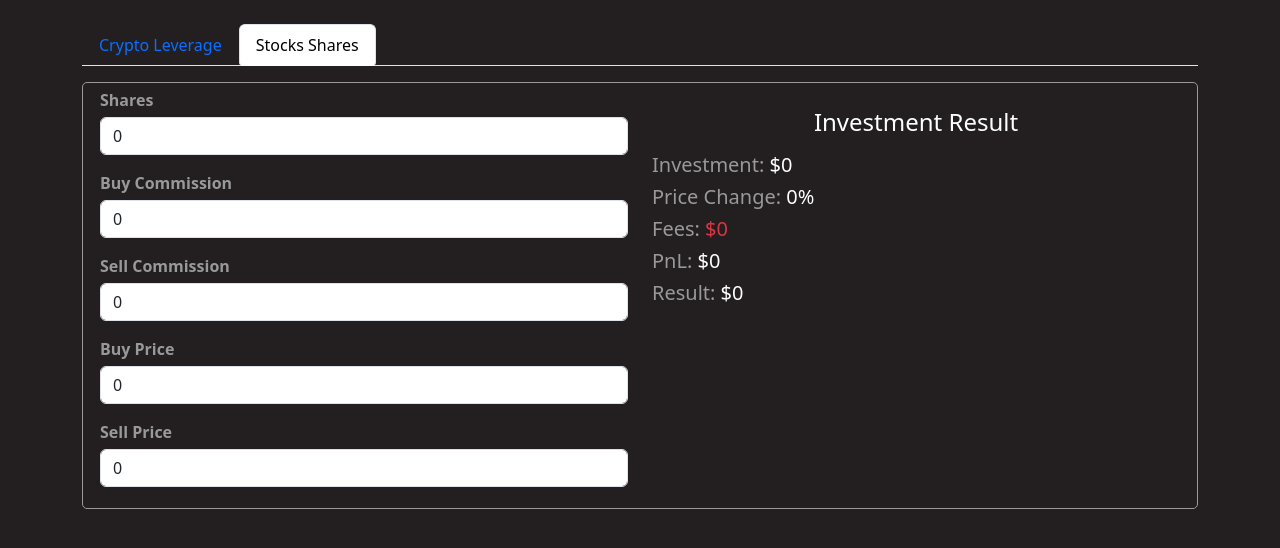
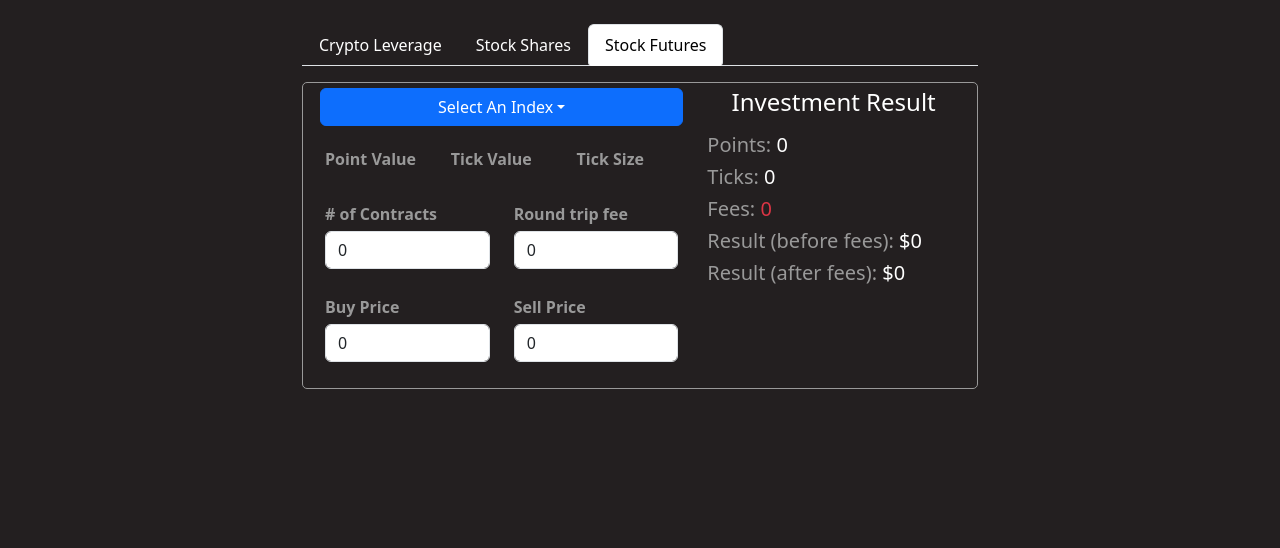
Before and after one commit to nsay/crypto-stocks-calculator, a React (Vite) app: page / in a window 1280 px wide. Shown: the top 548 px of the page. Built offline with nearby package versions, Linux system fonts and the light colour scheme.

Commit message:
added stock futures tab and content

```diff
--- a/package.json
+++ b/package.json
@@ -18,6 +18,7 @@
     "@fortawesome/free-regular-svg-icons": "^6.7.2",
     "@fortawesome/free-solid-svg-icons": "^6.7.2",
     "@fortawesome/react-fontawesome": "^0.2.2",
+    "axios": "^1.7.9",
     "bootstrap": "^5.3.3",
     "react": "^18.3.1",
     "react-bootstrap": "^2.10.8",
--- /dev/null
+++ b/src/components/Stocks/StockFutures/StockFutures.css
@@ -0,0 +1 @@
+@import url('../../../main.css');
--- /dev/null
+++ b/src/components/Stocks/StockFutures/StockFutures.tsx
@@ -0,0 +1,164 @@
+import React, { useState, useEffect } from "react";
+import { Container, Row, Col, Dropdown } from 'react-bootstrap';
+import indices, { Index } from './indices';
+import './StockFutures.css';
+import 'bootstrap/dist/css/bootstrap.min.css';
+
+const StockFutures: React.FC = () => {
+  const [selectedIndex, setSelectedIndex] = useState<Index | null>(null);
+  const [contracts, setContracts] = useState<number>(0);
+  const [fees, setFees] = useState<number>(0);
+  const [totalFees, setTotalFees] = useState<number>(0);
+  const [buyPrice, setBuyPrice] = useState<number>(0);
+  const [sellPrice, setSellPrice] = useState<number>(0);
+  const [ticks, setTicks] = useState<number>(0);
+  const [points, setPoints] = useState<number>(0);
+  const [result, setResult] = useState<number>(0);
+
+  useEffect(() => {
+    if (selectedIndex) {
+      // Calculate total fees
+      const calculateTotalFees = contracts * fees;
+      setTotalFees(calculateTotalFees);
+
+      // Calculate Points
+      const calculateTotalPoints = sellPrice - buyPrice;
+      setPoints(calculateTotalPoints);
+
+      // Calculate Ticks
+      const calculateTotalTicks = (calculateTotalPoints / selectedIndex!.tickSize);
+      setTicks(calculateTotalTicks);
+
+      // Calculate Result
+      const calculateTotalResults = (calculateTotalPoints * selectedIndex!.pointValue * contracts);
+      setResult(calculateTotalResults);
+    }
+  }, [buyPrice, contracts, fees, selectedIndex, sellPrice]);
+
+  const handleSelect = (symbol: string | null) => {
+    const selected = indices.find((index) => index.symbol === symbol);
+    setSelectedIndex(selected || null);
+  };
+
+  return (
+    <Container>
+      <Row>
+        {/* Left Column - Inputs */}
+        <Col md={7}>
+          <div className="mb-3">
+            <Dropdown onSelect={(e) => handleSelect(e)}>
+              <Dropdown.Toggle variant="primary" id="dropdown-basic">
+                {selectedIndex ? `${selectedIndex.name} (${selectedIndex.symbol})` : 'Select An Index'}
+              </Dropdown.Toggle>
+
+              <Dropdown.Menu>
+                {indices.map((index: Index) => (
+                  <Dropdown.Item key={index.symbol} eventKey={index.symbol}>
+                    {index.name} ({index.symbol})
+                  </Dropdown.Item>
+                ))}
+              </Dropdown.Menu>
+            </Dropdown>
+          </div>
+          <Row className="no-border">
+            <Col md={4}>
+              <div className="mb-3">
+                <label>Point Value</label>
+                <div className="primary-color">{selectedIndex?.pointValue}</div>
+              </div>
+            </Col>
+            <Col md={4}>
+              <div className="mb-3">
+                <label>Tick Value</label>
+                <div className="primary-color">{selectedIndex?.tickValue}</div>
+              </div>
+            </Col>
+            <Col md={4}>
+              <div className="mb-3">
+                <label>Tick Size</label>
+                <div className="primary-color">{selectedIndex?.tickSize}</div>
+              </div>
+            </Col>
+          </Row>
+          <Row className="no-border">
+            <Col md={6}>
+              <div className="mb-3">
+                <label># of Contracts</label>
+                <input
+                  type="number"
+                  value={contracts}
+                  onChange={(e) => setContracts(e.target.value === "" ? 0 : Number(e.target.value))}
+                  className="form-control" />
+              </div>
+            </Col>
+            <Col md={6}>
+              <div className="mb-3">
+                <label>Round trip fee</label>
+                <input
+                  type="number"
+                  value={fees}
+                  onChange={(e) => setFees(e.target.value === "" ? 0 : Number(e.target.value))}
+                  className="form-control" />
+              </div>
+            </Col>
+          </Row>
+          <Row className="no-border">
+            <Col md={6}>
+              <div className="mb-3">
+                <label>Buy Price</label>
+                <input
+                  type="number"
+                  value={buyPrice}
+                  onChange={(e) => setBuyPrice(e.target.value === "" ? 0 : Number(e.target.value))}
+                  className="form-control" />
+              </div>
+            </Col>
+            <Col md={6}>
+              <div className="mb-3">
+                <label>Sell Price</label>
+                <input
+                  type="number"
+                  value={sellPrice}
+                  onChange={(e) => setSellPrice(e.target.value === "" ? 0 : Number(e.target.value))}
+                  className="form-control" />
+              </div>
+            </Col>
+          </Row>
+        </Col>
+
+        {/* Right Column - Investment Results */}
+        <Col md={5}>
+          <div className="result primary-color">
+            <h4 className="mb-3 title">Investment Result</h4>
+            <h5>
+              <span className="secondary-color">Points: </span>
+              <span>{points}</span>
+            </h5>
+            <h5>
+              <span className="secondary-color">Ticks: </span>
+              <span>{ticks}</span>
+            </h5>
+            <h5>
+              <span className="secondary-color">Fees: </span>
+              <span className="text-danger">{totalFees}</span>
+            </h5>
+            <h5>
+              <span className="secondary-color">Result (before fees): </span>
+              <span className={result < 0 ? "text-danger" : result > 0 ? "text-success" : ""}>
+                ${result}
+              </span>
+            </h5>
+            <h5>
+              <span className="secondary-color">Result (after fees): </span>
+              <span className={result < 0 ? "text-danger" : result > 0 ? "text-success" : ""}>
+                ${result - totalFees}
+              </span>
+            </h5>
+          </div>
+        </Col>
+      </Row>
+    </Container>
+  );
+};
+
+export default StockFutures;
--- /dev/null
+++ b/src/components/Stocks/StockFutures/indices.ts
@@ -0,0 +1,61 @@
+export interface Index {
+  symbol: string;
+  name: string;
+  pointValue: number;
+  tickValue: number;
+  tickSize: number;
+}
+
+const indices: Array<Index> = [
+  {
+    symbol: 'ES',
+    name: 'S&P 500 E-Mini',
+    pointValue: 50,
+    tickValue: 12.5,
+    tickSize: 0.25,
+  },
+  {
+    symbol: 'MES',
+    name: 'S&P 500 Micro E-mini',
+    pointValue: 5,
+    tickValue: 1.25,
+    tickSize: 0.25,
+  },
+  {
+    symbol: 'NQ',
+    name: 'Nasdaq 100 E-Mini',
+    pointValue: 20,
+    tickValue: 5,
+    tickSize: 0.25,
+  },
+  {
+    symbol: 'MNQ',
+    name: 'Nasdaq 100 Micro E-mini',
+    pointValue: 2,
+    tickValue: 0.5,
+    tickSize: 0.25,
+  },
+  {
+    symbol: 'GC',
+    name: 'Gold',
+    pointValue: 100,
+    tickValue: 10,
+    tickSize: 0.1,
+  },
+  {
+    symbol: 'CL',
+    name: 'Crude Oil',
+    pointValue: 1000,
+    tickValue: 10,
+    tickSize: 0.01,
+  },
+  {
+    symbol: 'YM',
+    name: 'Dow E-Mini',
+    pointValue: 5,
+    tickValue: 5,
+    tickSize: 1,
+  },
+];
+
+export default indices;
--- a/src/main.css
+++ b/src/main.css
@@ -12,6 +12,9 @@ html, body {
 }
 
 /* Center the form on the page */
+.container {
+  max-width: 700px;
+}
 .center-container {
   min-height: 100vh; /* Full viewport height */
   display: flex;
@@ -44,6 +47,14 @@ html, body {
   color: #1bffcc;
 }
 
+.nav-tabs .nav-link {
+  color: #fff;
+}
+
+.nav-tabs .nav-link.active {
+  color: #000;
+}
+
 .title {
   text-align: center;
 }
@@ -56,8 +67,8 @@ html, body {
   color: #999;
 }
 
-.result {
-  margin-top: 20px;
+.no-border {
+  border: none;
 }
 
 /* Style the labels */
--- a/src/main.tsx
+++ b/src/main.tsx
@@ -3,10 +3,11 @@ import { createRoot } from 'react-dom/client'
 import { Tabs, Tab } from 'react-bootstrap';
 import Crypto from './components/Crypto/Crypto';
 import StockShares from './components/Stocks/StockShares/StockShares';
+import StockFutures from './components/Stocks/StockFutures/StockFutures';
 import './main.css';
 
 const App = () => {
-  const [activeTab, setActiveTab] = useState('stocks');
+  const [activeTab, setActiveTab] = useState('stock-futures');
   return (
     <StrictMode>
     <div className="container mt-4">
@@ -18,8 +19,11 @@ const App = () => {
         <Tab eventKey="crypto" title="Crypto Leverage">
           <Crypto />
         </Tab>
-        <Tab eventKey="stocks" title="Stocks Shares">
+        <Tab eventKey="stock-shares" title="Stock Shares">
           <StockShares />
+        </Tab>
+        <Tab eventKey="stock-futures" title="Stock Futures">
+          <StockFutures />
         </Tab>
       </Tabs>
     </div>
```
Also changed, not shown: 1 other file (tests, documents, lock files or other folders).
